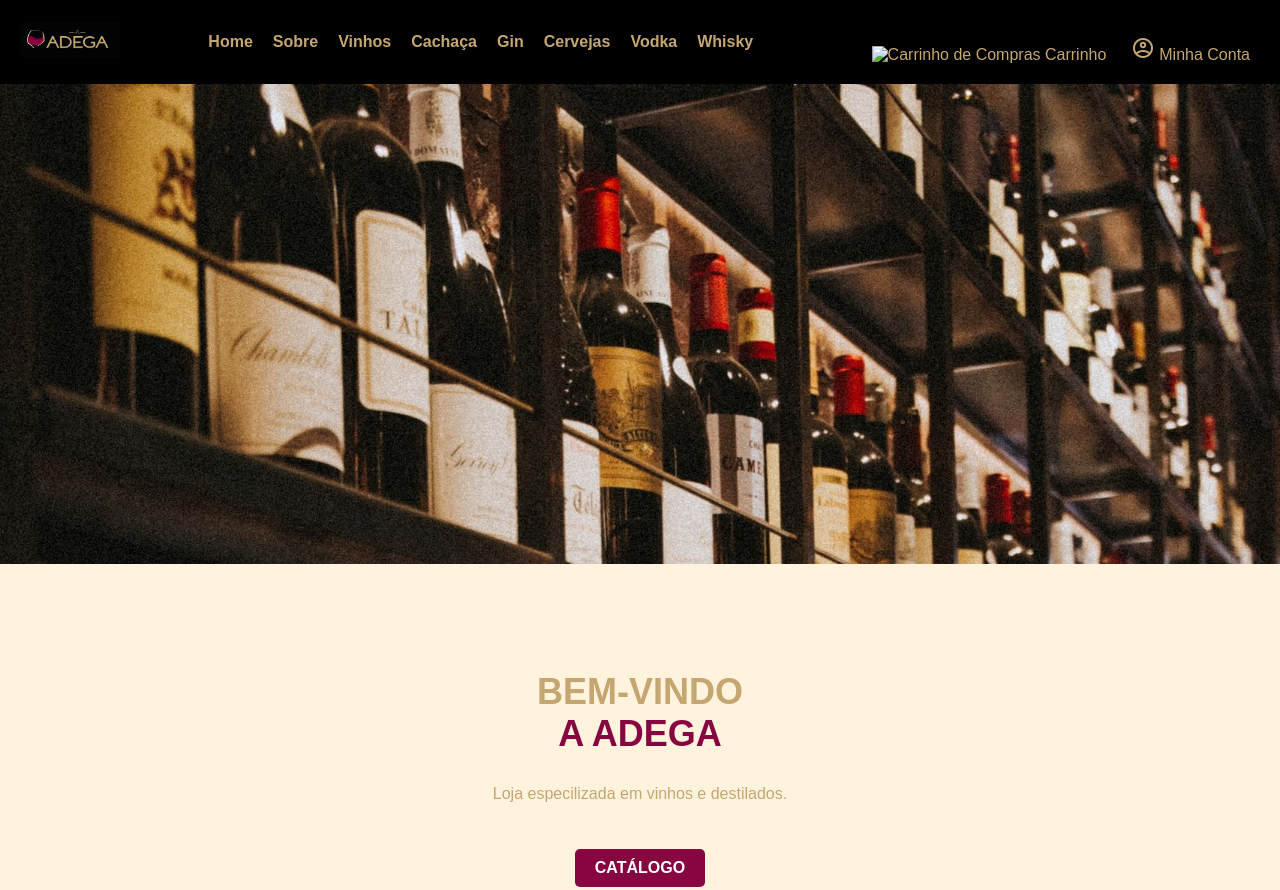
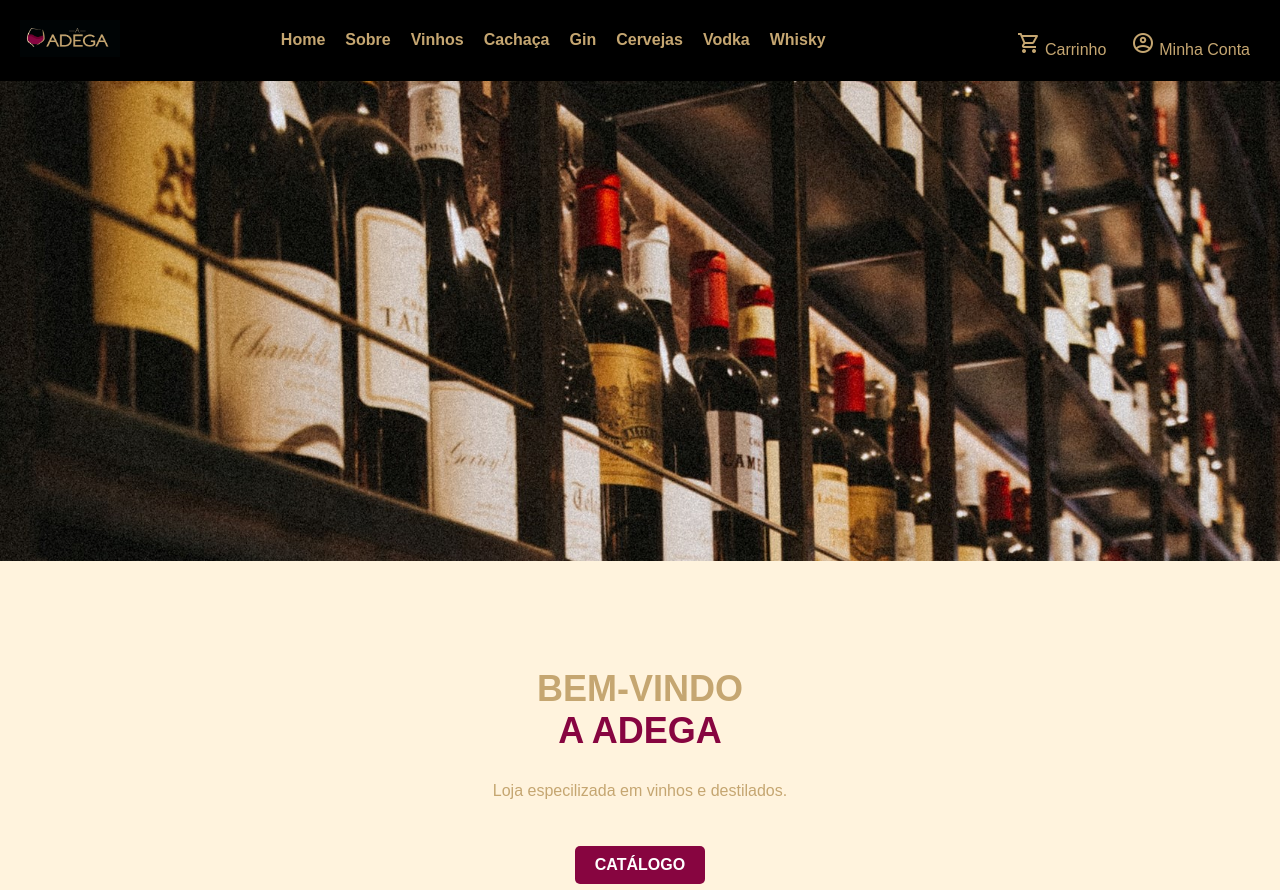
Before and after one commit to anapaulagjs/pwa3, a plain HTML site: page home.html in a window 1280 px wide. Shown: the top 890 px of the page. Drawn offline with Linux system fonts and the light colour scheme; a script that the page names is missing.

Commit message:
Update home.html

```diff
--- a/home.html
+++ b/home.html
@@ -32,7 +32,7 @@
                 </ul>
             </nav>
             <div class="cart">
-                <a href="./carrinho.html"><img src="/imagens/carrinho.de.compra.png" alt="Carrinho de Compras"> Carrinho</a>
+                <a href="./carrinho.html"><img src="/imagens/carrinho.png" alt="Carrinho de Compras"> Carrinho</a>
                 <a href="./Login.html"><img src="/imagens/login.png" alt="Minha Conta"> Minha Conta</a>
             </div>
 </header>
```
